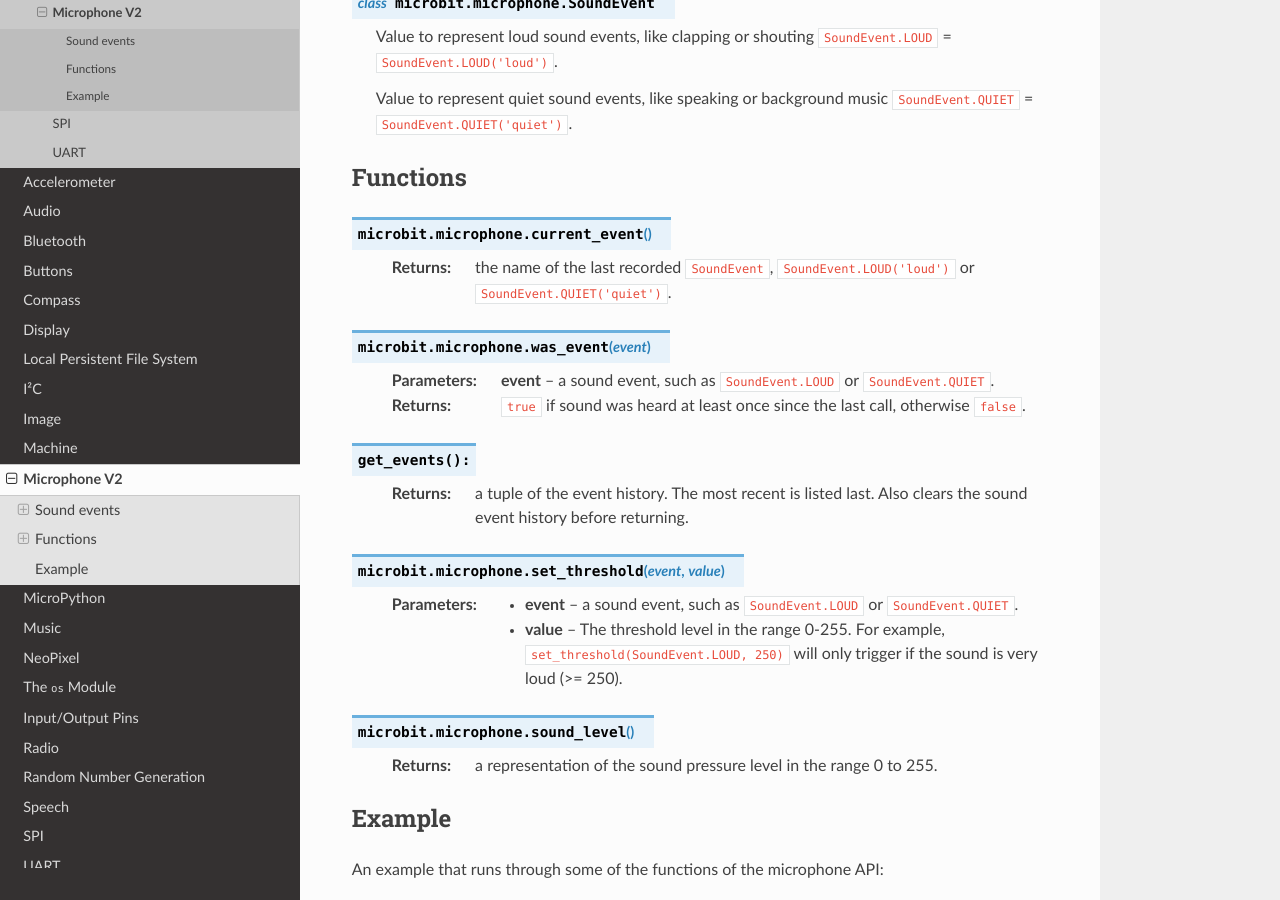
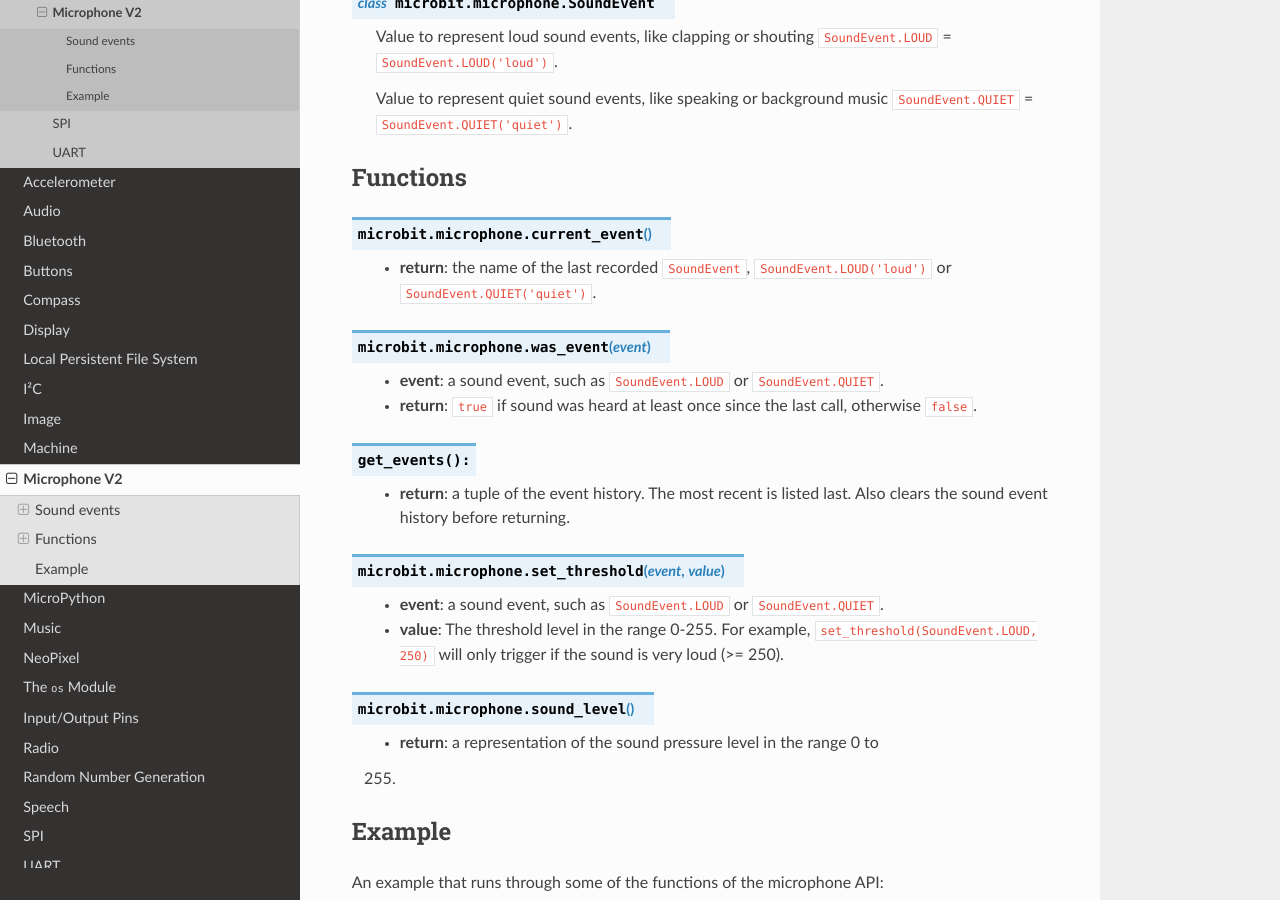
Before and after one commit to bbcmicrobit/micropython, a Sphinx documentation site: the page built from docs/microphone.rst, in a window 1280 px wide and 900 px high, scrolled down 638 px. Built offline with Sphinx 7.4.7 and the Read the Docs theme 2.0.0, drawn with Linux system fonts in a browser that asks for light colours.

Commit message:
remove param reference

```diff
--- a/docs/microphone.rst
+++ b/docs/microphone.rst
@@ -32,33 +32,34 @@
 
 .. py:function:: current_event()
 
-    :return: the name of the last recorded ``SoundEvent``,
-             ``SoundEvent.LOUD('loud')`` or ``SoundEvent.QUIET('quiet')``.
+    * **return**: the name of the last recorded ``SoundEvent``,
+      ``SoundEvent.LOUD('loud')`` or ``SoundEvent.QUIET('quiet')``.
 
 .. py:function:: was_event(event)
 
-    :param event: a sound event,  such as ``SoundEvent.LOUD`` or
-               ``SoundEvent.QUIET``.
-    :return: ``true`` if sound was heard at least once since the last call,
-             otherwise ``false``.
+    * **event**: a sound event,  such as ``SoundEvent.LOUD`` or
+      ``SoundEvent.QUIET``.
+    * **return**: ``true`` if sound was heard at least once since the last
+      call, otherwise ``false``.
 
 .. py:function:: get_events():
 
-    :return: a tuple of the event history. The most recent is listed last.
-             Also clears the sound event history before returning.
+    * **return**: a tuple of the event history. The most recent is listed last.
+      Also clears the sound event history before returning.
 
 .. py:function:: set_threshold(event, value)
 
-    :param event: a sound event, such as ``SoundEvent.LOUD`` or ``SoundEvent.QUIET``.
+    * **event**: a sound event, such as ``SoundEvent.LOUD`` or
+      ``SoundEvent.QUIET``.
 
-    :param value: The threshold level in the range 0-255.
-                  For example, ``set_threshold(SoundEvent.LOUD, 250)`` will
-                  only trigger if the sound is very loud (>= 250).
+    * **value**: The threshold level in the range 0-255. For example,
+      ``set_threshold(SoundEvent.LOUD, 250)`` will only trigger if the sound is
+      very loud (>= 250).
 
 .. py:function:: sound_level()
 
-    :return: a representation of the sound pressure level in the range 0 to
-             255.
+    * **return**: a representation of the sound pressure level in the range 0 to
+    255.
 
 
 Example
```
Also changed, not shown: docs/audio.rst (+15 -16 lines).
